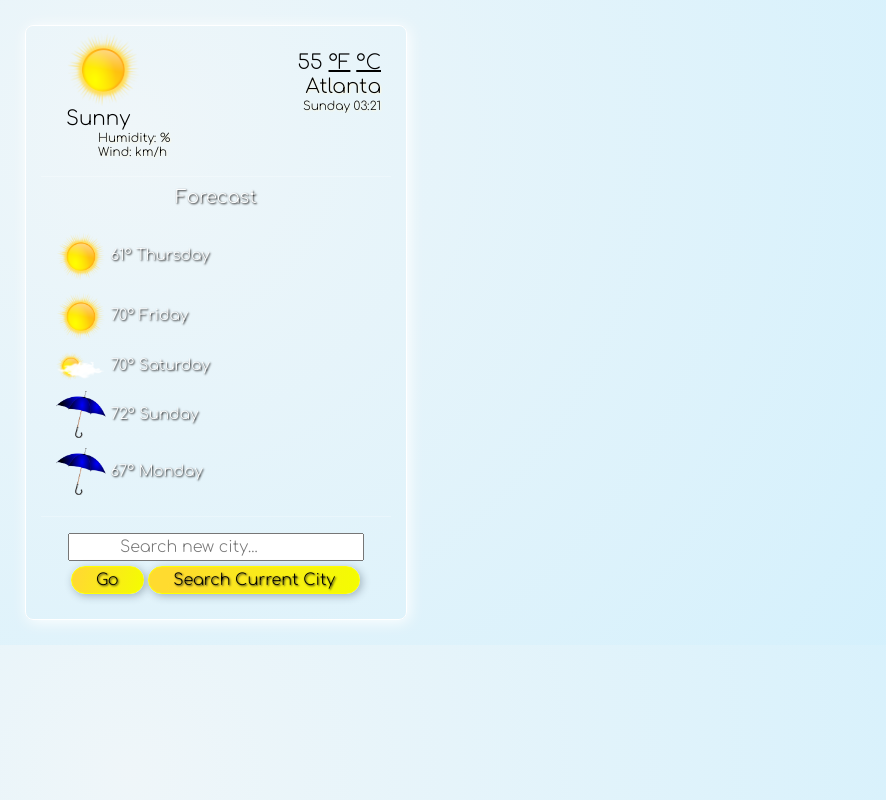
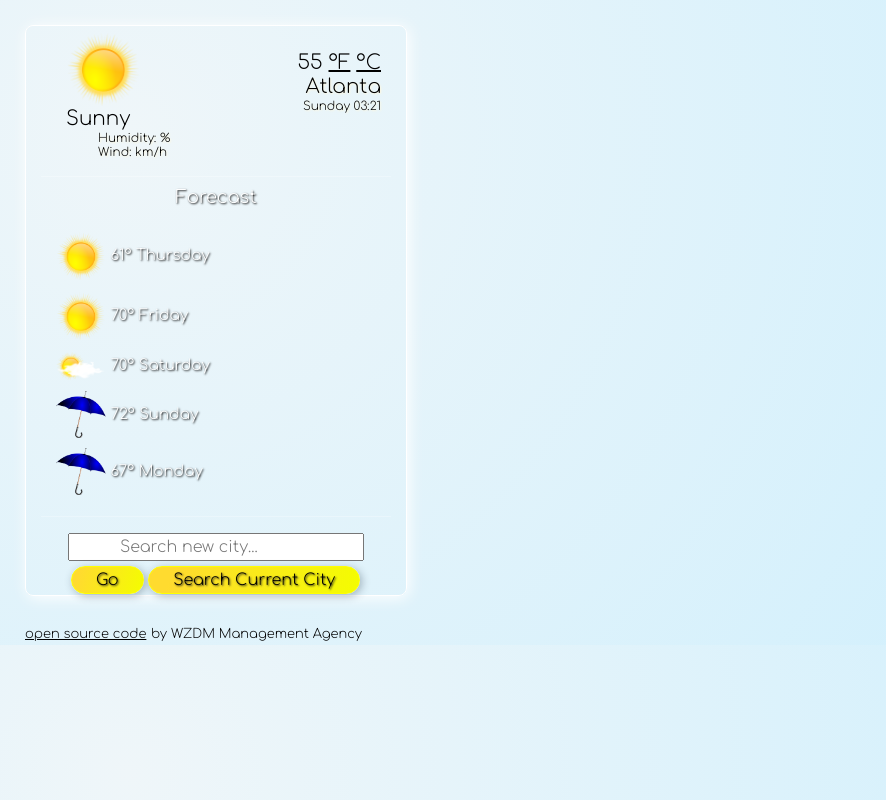
Before and after one commit to WZDMATL/weather-js-website, a plain HTML site: page index.html in a window 1280 px wide. Shown: the whole page, without its empty margins (0-886 px from the left). Drawn offline with nearby package versions, Linux system fonts and the light colour scheme.

Commit message:
added a link to github

```diff
--- a/index.html
+++ b/index.html
@@ -82,6 +82,15 @@
           </div>
         </form>
       </div>
+      <div>
+        <a
+          href="https://github.com/WZDMATL/weather-repository-week6.git"
+          target="_blank"
+          class="repo"
+          >open source code</a
+        >
+        <span class="name">by WZDM Management Agency</span>
+      </div>
       <script src="index.js"></script>
     </body>
   </div>
--- a/weatherprojectweek2.css
+++ b/weatherprojectweek2.css
@@ -73,6 +73,7 @@ button:hover {
   padding: 25px;
   padding-right: 15px;
   padding-left: 15px;
+  padding-bottom: 1px;
   box-sizing: content-box;
   border: 1px solid white;
   border-radius: 8px;
@@ -120,3 +121,13 @@ input[type="search" i] {
 #searchinput {
   padding: 0 50px;
 }
+.repo,
+.name {
+  font-size: 13px;
+  color: black;
+  padding-top: -20px;
+  margin-top: -20px;
+}
+.repo {
+  padding-left: 25px;
+}
```
